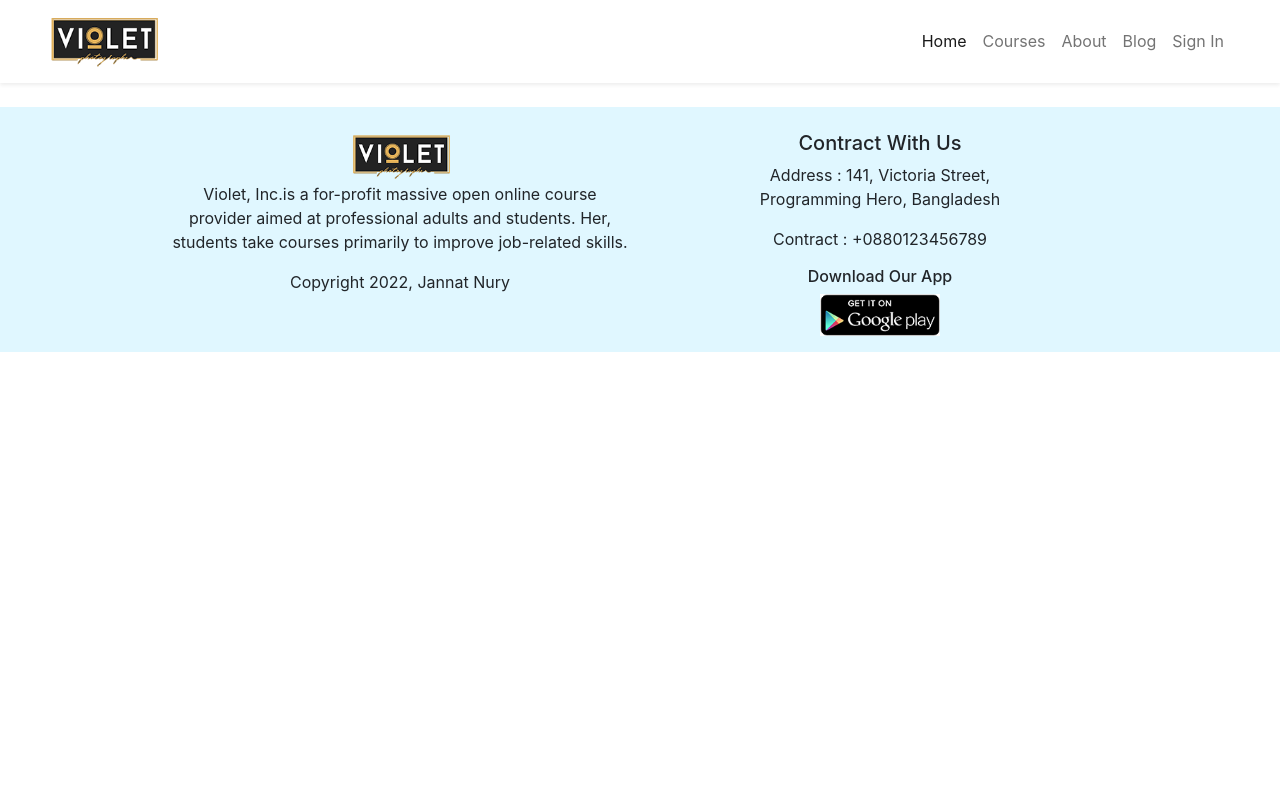
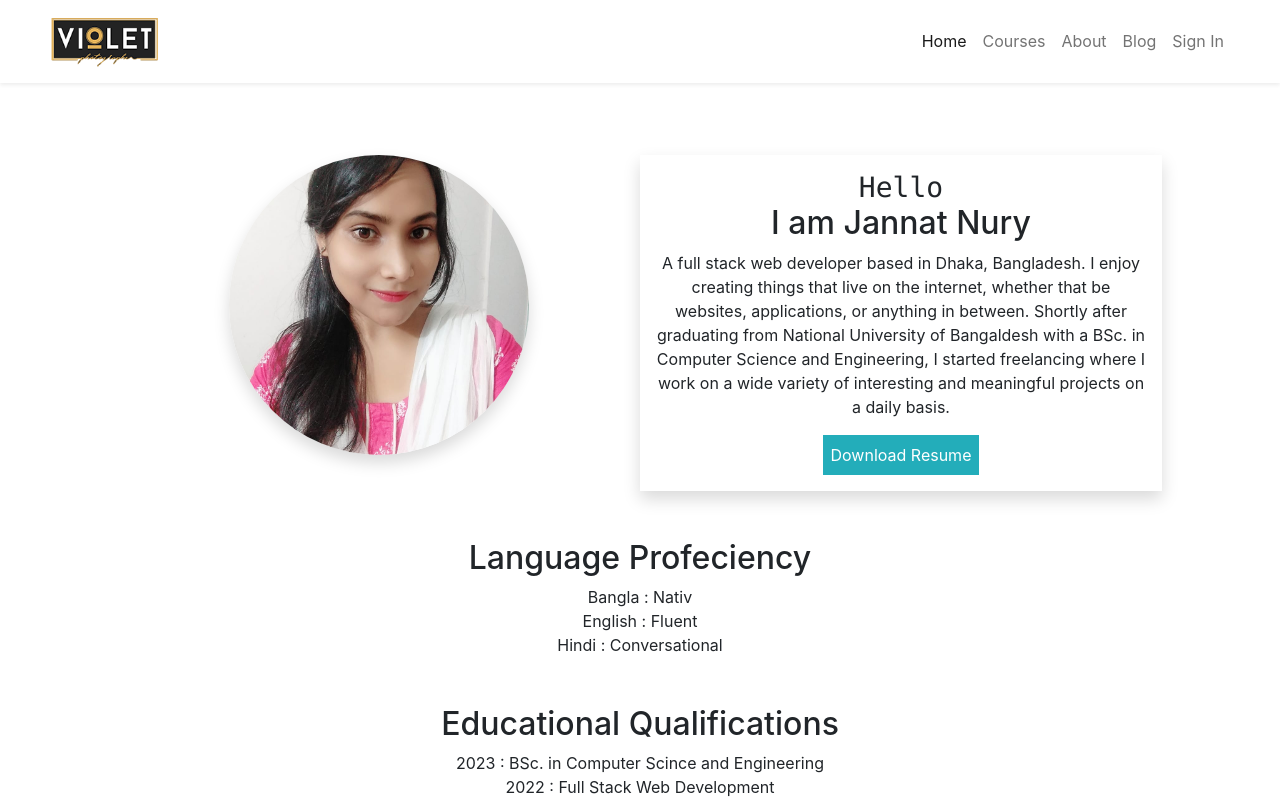
Before and after one commit to jannatnury/violet, a React (Create React App) app: page /about in a window 1280 px wide. Shown: the top 800 px of the page. Built offline with nearby package versions, Linux system fonts and the light colour scheme.

Commit message:
blogs added on new project

```diff
--- a/src/App.js
+++ b/src/App.js
@@ -1,5 +1,7 @@
 import { BrowserRouter, Route, Routes } from 'react-router-dom';
 import './App.css';
+import About from './components/About/About';
+import Blogs from './components/Blogs/Blogs';
 import Footer from './components/Footer/Footer';
 import Home from './components/Home/Home';
 // import { Routes } from 'react-router-dom';
@@ -16,6 +18,8 @@ function App() {
         <Route path="/" element={<Home></Home>}></Route>
         <Route path="/sign-in" element={<SignIn></SignIn>}></Route>
         <Route path="/sign-up" element={<SignUp></SignUp>}></Route>
+        <Route path="/about" element={<About></About>}></Route>
+        <Route path="/blogs" element={<Blogs></Blogs>}></Route>
 
       </Routes>
 
--- /dev/null
+++ b/src/components/About/About.css
@@ -0,0 +1,12 @@
+.button{
+    background-color: #23ADBA;
+}
+.button a {
+    text-decoration: none;
+    color: white;
+}
+.img-fluid{
+    width: 300px;
+    height: auto;
+    border-radius: 50%;
+}
--- /dev/null
+++ b/src/components/About/About.js
@@ -0,0 +1,41 @@
+import React from 'react';
+import { Link } from 'react-router-dom';
+import './About.css';
+import img from '../../assets/images/photo.jpg';
+
+const About = () => {
+    return (
+        <div>
+            <div className='row container g-5 mt-3 m-auto'>
+                <div className="col-lg-6">
+                    <img className='img-fluid shadow' src={img} alt="image" />
+                </div>
+                <div className="col-lg-6 shadow p-3">
+                    <h3 className='font-monospace my-0'>Hello</h3>
+                    <h2>I am Jannat Nury</h2>
+                    <p>A full stack web developer based in Dhaka, Bangladesh. I enjoy creating things that live on the internet, whether that be websites, applications, or anything in between. Shortly after graduating from National University of Bangaldesh with a BSc. in Computer Science and Engineering, I started freelancing where I work on a wide variety of interesting and meaningful projects on a daily basis.</p>
+                    <button className='button p-2 border-0'>
+                        <Link className='' to="/hire-me">Download Resume</Link>
+                    </button>
+                </div>
+            </div>
+            <div className='mt-5 m-auto w-50'>
+                <h2>Language Profeciency</h2>
+                <p>
+                    Bangla : Nativ <br />
+                    English : Fluent <br />
+                    Hindi : Conversational
+                </p>
+            </div>
+            <div className='mt-5 m-auto w-50 mb-3'>
+                <h2>Educational Qualifications</h2>
+                <p>
+                    2023 : BSc. in Computer Scince and Engineering  <br />
+                    2022 : Full Stack Web Development
+                </p>
+            </div>
+        </div>
+    );
+};
+
+export default About;
--- /dev/null
+++ b/src/components/Blogs/Blogs.css
@@ -0,0 +1,3 @@
+.blog h3{
+    color: #76A980;
+}
--- /dev/null
+++ b/src/components/Blogs/Blogs.js
@@ -0,0 +1,48 @@
+import React from 'react';
+import './Blogs.css';
+
+const Blogs = () => {
+    return (
+        <div className='w-75 m-auto my-4 '>
+            <h2>Explore Our Recent Blogs</h2>
+            <div className='blog shadow p-3 my-3'>
+                <h3>Difference between Authentication and Authorization -</h3>
+                <p>
+                    Authentication and Authorization are both used to maintain the safety of the resources of an automated system. Despite the similar-sounding terms, authentication and authorization are very different process with respect to each other. Authentication validates if the users are whom they claim to be. On the other hand, Authorization gives permission to access the resourses of the system. Authentication identifies the user, but authorization identifies the permission of accessibility of that user. Authentication is done before authorization. Authorization works through passwords and credentials, but authentication works through settings maintained by security teams.
+                </p>
+            </div>
+            <div className='blog shadow p-3 my-3'>
+                <h3>Why are you using firebase? What other options do you have to implement authentication?</h3>
+                <p>
+                    I using Firebase to host my website and to authenticate my website.
+
+                    Firebase is a traditional Social Authentication method. It's is widely popular now-a-days. Though there exist some other methods of authentication. Such as -
+                    <h6>Token Authentication</h6>
+                    In this method, a digitally encoded signature is used to authenticate and authorize the correct user.
+                    <h6>Standard Authentication : </h6>
+                    This method helps users authenticate by entering their credentials using a user id and a strong password.
+                    <h6>Multi-Factor Authentication (MFA) : </h6>
+                    It is a multi-layered authentication method which examines the identity of users for login or other access permission.
+                    <h6> Passwordless Authentication :</h6>
+                    In this method, a magic link, fingerprint, PIN, or a secret token delivered via email or text message is used to authenticate and authorize the correct user.
+                </p>
+            </div>
+            <div className='blog shadow p-3 my-3'>
+                <h3>What other services does firebase provide other than authentication?</h3>
+                <p>
+                    There are many services which Firebase provides, Most useful of them is Authentication. But there are also some useful services that help you to develop high-quality mobile and web applications. Such as -
+                    <h6>Cloud Messaging</h6>
+                    Firebase can implement notifications, and it is fast, reliable, and scalable.
+                    <h6>Dynamic Links : </h6>
+                    Firebase can generate deep links which redirect user to your applications.
+                    <h6>Predictions : </h6>
+                    Firebase can help in making predictions about your application decisions with the help of google's AI.
+                    <h6> Google Analytics :</h6>
+                    Firebase can help in growing and managing your application. It can become helpful in tracking user demographics, behavior, purchasing patterns, revenue reports.
+                </p>
+            </div>
+        </div>
+    );
+};
+
+export default Blogs;
```
